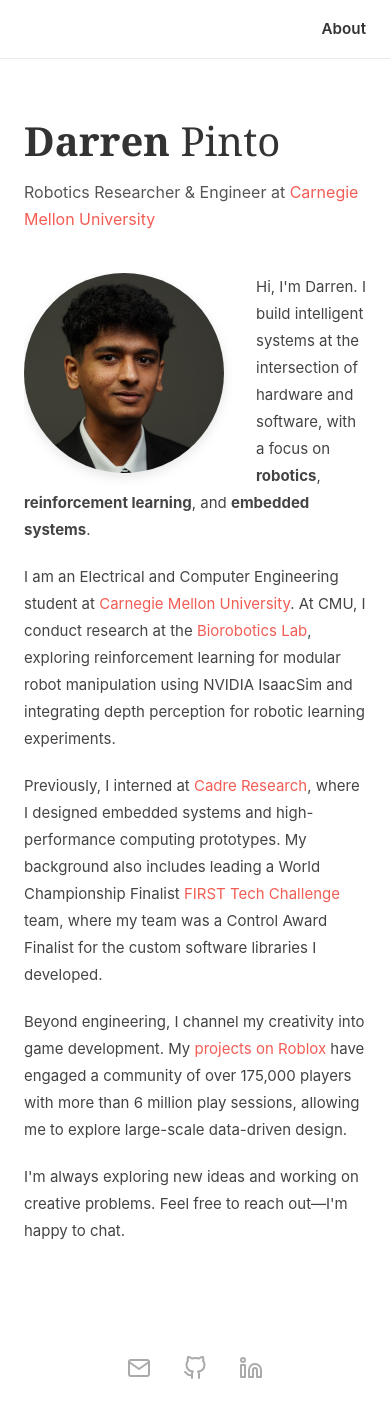
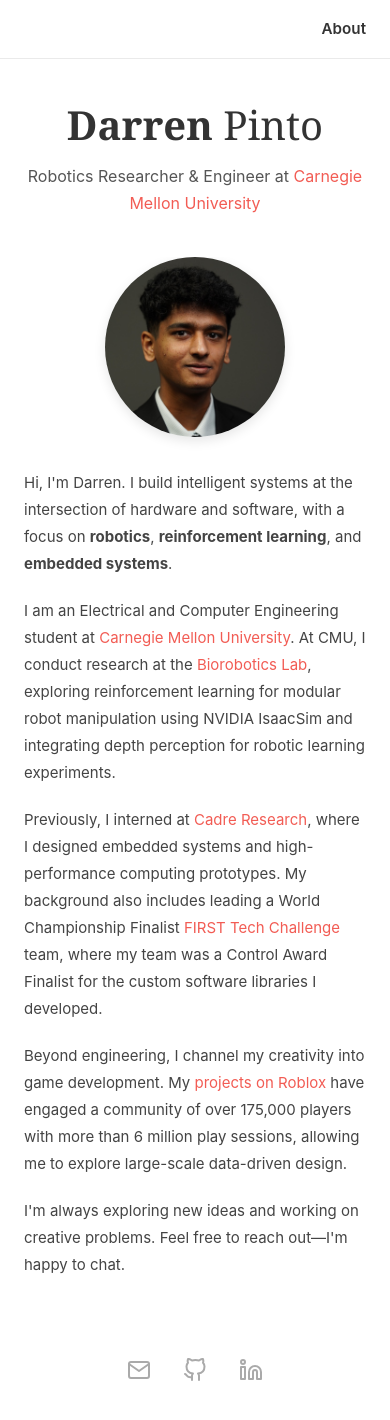
Before and after one commit to darrenpintoo/darrenpintoo.github.io, a React (Vite) app: page / in a window 390 px wide. Shown: the top 1420 px of the page. Built offline with nearby package versions, Linux system fonts and the light colour scheme.

Commit message:
mobile formatting fixed

```diff
--- a/src/index.css
+++ b/src/index.css
@@ -233,3 +233,38 @@
   /* Lighter text for subtle look */
   font-size: 0.8rem;
 }
+
+/* Mobile Responsiveness */
+@media (max-width: 768px) {
+
+  /* Un-float the image and center it */
+  .profile-image {
+    float: none;
+    display: block;
+    margin: 0 auto 2rem auto;
+    width: 180px;
+    height: 180px;
+  }
+
+  /* Adjust container spacing */
+  .container {
+    padding: 2rem 1.5rem;
+  }
+
+  /* Center headers for better mobile balance */
+  h1,
+  .subtitle {
+    text-align: center;
+  }
+
+  /* Infinite Scroll Text smaller on mobile */
+  .infinite-text-line {
+    font-size: 1.1rem;
+    letter-spacing: 0.1rem;
+  }
+
+  /* Icons spacing */
+  .socials-section {
+    margin-top: 3rem;
+  }
+}
```
